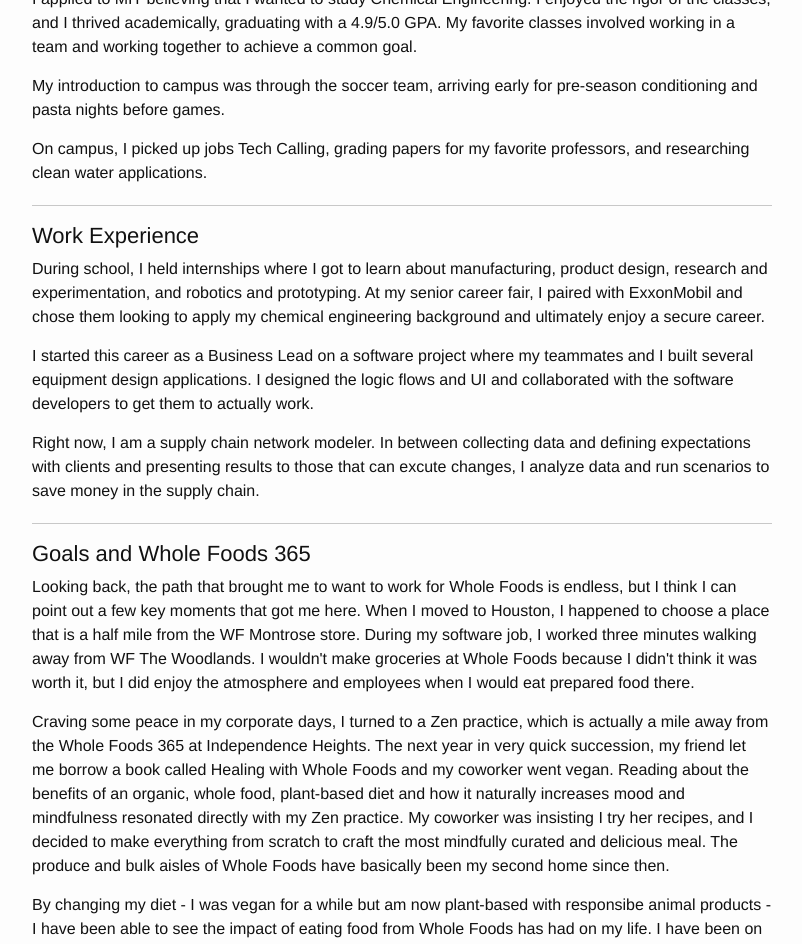
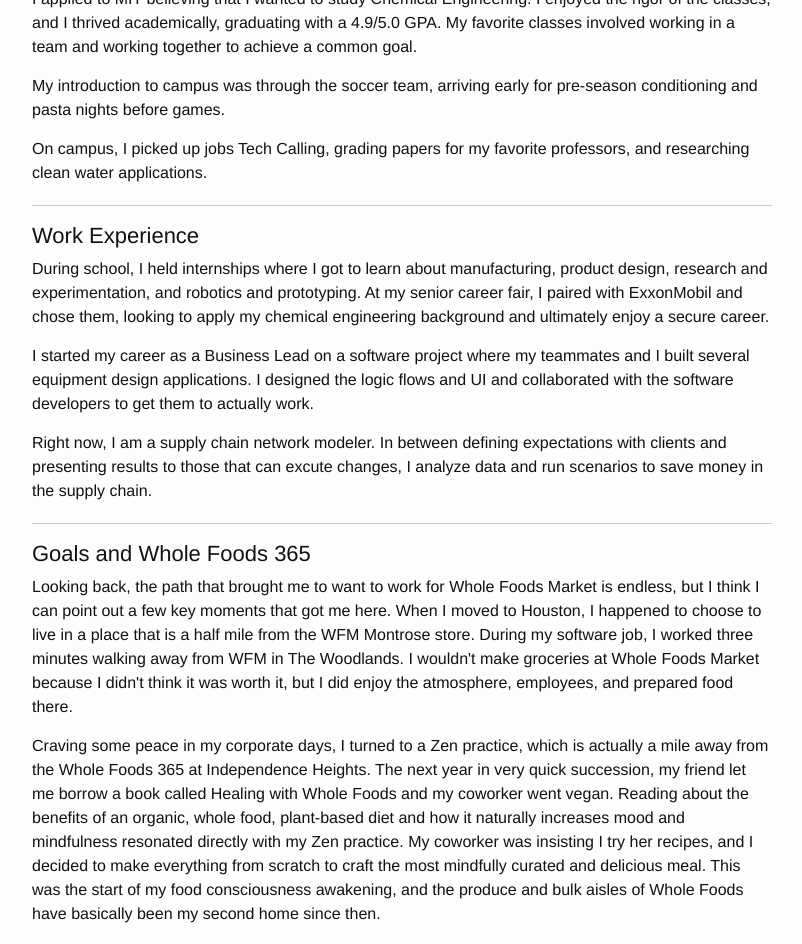
Before and after one commit to cc4033/cv, a Jekyll site: the page built from docs/index.md, in a window 1280 px wide and 1400 px high, scrolled down 883 px. Shown: the top 944 px of the window, without its empty margins (238-1040 px from the left). Built offline with Jekyll 4.4.1, drawn with Linux system fonts in a browser that asks for light colours; some of the changed text lies outside the part shown.

Commit message:
final touches

```diff
--- a/docs/index.md
+++ b/docs/index.md
@@ -80,14 +80,14 @@
 <p>On campus, I picked up jobs Tech Calling, grading papers for my favorite professors, and researching clean water applications.</p>
 
 <h3 class="long-border">Work Experience</h3>
-<p class="plain-text">During school, I held internships where I got to learn about manufacturing, product design, research and experimentation, and robotics and prototyping. At my senior career fair, I paired with ExxonMobil and chose them looking to apply my chemical engineering background and ultimately enjoy a secure career.</p>
-<p>I started this career as a Business Lead on a software project where my teammates and I built several equipment design applications. I designed the logic flows and UI and collaborated with the software developers to get them to actually work.</p>
-<p>Right now, I am a supply chain network modeler. In between collecting data and defining expectations with clients and presenting results to those that can excute changes, I analyze data and run scenarios to save money in the supply chain.</p>
+<p class="plain-text">During school, I held internships where I got to learn about manufacturing, product design, research and experimentation, and robotics and prototyping. At my senior career fair, I paired with ExxonMobil and chose them, looking to apply my chemical engineering background and ultimately enjoy a secure career.</p>
+<p>I started my career as a Business Lead on a software project where my teammates and I built several equipment design applications. I designed the logic flows and UI and collaborated with the software developers to get them to actually work.</p>
+<p>Right now, I am a supply chain network modeler. In between defining expectations with clients and presenting results to those that can excute changes, I analyze data and run scenarios to save money in the supply chain.</p>
 
 <h3 class="long-border">Goals and Whole Foods 365</h3>
-<p class="plain-text">Looking back, the path that brought me to want to work for Whole Foods is endless, but I think I can point out a few key moments that got me here. When I moved to Houston, I happened to choose a place that is a half mile from the WF Montrose store. During my software job, I worked three minutes walking away from WF The Woodlands. I wouldn't make groceries at Whole Foods because I didn't think it was worth it, but I did enjoy the atmosphere and employees when I would eat prepared food there.</p>
-<p>Craving some peace in my corporate days, I turned to a Zen practice, which is actually a mile away from the Whole Foods 365 at Independence Heights. The next year in very quick succession, my friend let me borrow a book called Healing with Whole Foods and my coworker went vegan. Reading about the benefits of an organic, whole food, plant-based diet and how it naturally increases mood and mindfulness resonated directly with my Zen practice. My coworker was insisting I try her recipes, and I decided to make everything from scratch to craft the most mindfully curated and delicious meal. The produce and bulk aisles of Whole Foods have basically been my second home since then.</p>
-<p>By changing my diet - I was vegan for a while but am now plant-based with responsibe animal products - I have been able to see the impact of eating food from Whole Foods has had on my life. I have been on this journey for about a year now, and I have seen the happiness and clean energy that it has afforded me. My purpose is now to impact people's lives as mine was now that I have begun to understand proper nourishment, for myself and the planet.</p>
+<p class="plain-text">Looking back, the path that brought me to want to work for Whole Foods Market is endless, but I think I can point out a few key moments that got me here. When I moved to Houston, I happened to choose to live in a place that is a half mile from the WFM Montrose store. During my software job, I worked three minutes walking away from WFM in The Woodlands. I wouldn't make groceries at Whole Foods Market because I didn't think it was worth it, but I did enjoy the atmosphere, employees, and prepared food there.</p>
+<p>Craving some peace in my corporate days, I turned to a Zen practice, which is actually a mile away from the Whole Foods 365 at Independence Heights. The next year in very quick succession, my friend let me borrow a book called Healing with Whole Foods and my coworker went vegan. Reading about the benefits of an organic, whole food, plant-based diet and how it naturally increases mood and mindfulness resonated directly with my Zen practice. My coworker was insisting I try her recipes, and I decided to make everything from scratch to craft the most mindfully curated and delicious meal. This was the start of my food consciousness awakening, and the produce and bulk aisles of Whole Foods have basically been my second home since then.</p>
+<p>By changing my diet - I was vegan for a while but am now plant-based with responsibe animal products - I have been able to see the impact that eating food from Whole Foods has had on my life. I have been on this journey for about a year now, and I have seen the happiness and clean energy that it has afforded me. My purpose is now to impact people's lives as mine was now that I have begun to understand proper nourishment, for myself and for the planet.</p>
 <p>I am thrilled at the chance to join the inaugural team at Whole Foods 365 Independence Heights. I want to learn as much as I can about how the store runs, and I would love to help shape the character of a brand new store. Whole Foods has made healthy living easy for me, and now I want to help others do the same.</p>
 
 <h3 class="long-border">Some of My Meals</h3>
@@ -115,7 +115,7 @@
 <div class="food-pic">
 <img src="jamaican-patties.JPG" alt="golden-brown jamaican patties fresh out the oven" style="width:80%">
 <div class="container">
-    <p>I made two different fillings for these Jamaican patties, one corn and black beans and the other potato curry. I like to make these for my friends because they take some time and clean up.</p>
+    <p>I made two different fillings for these Jamaican patties, one corn and black beans and the other potato curry. I like to make these in big batches for my friends because they take some time and clean up.</p>
   </div>
 </div>
 
@@ -133,6 +133,6 @@
 <div class="food-pic">
 <img src="vegan-taco.JPG" alt="toasted soft taco shell with avocado, corn, beans, tomatoes, and sweet potatoes, topped with cilantro" style="width:80%">
 <div class="container">
-    <p>It's hard to see in this picture, but I love slow cooking potatoes with a recipe I learned from <i>The Food Lab</i> by Kenji Lopez Alt. They come out extra sweet and crunchy, and they make a great base for tacos.</p>
+    <p>It's hard to see in this picture, but I love slow cooking potatoes with a recipe I learned from <i>The Food Lab</i> by Kenji Lopez Alt. They come out extra sweet and crunchy, and they make a great base for tacos!</p>
   </div>
 </div>
```
Also changed, not shown: other parts of docs/index.md (+2 -2 lines).
